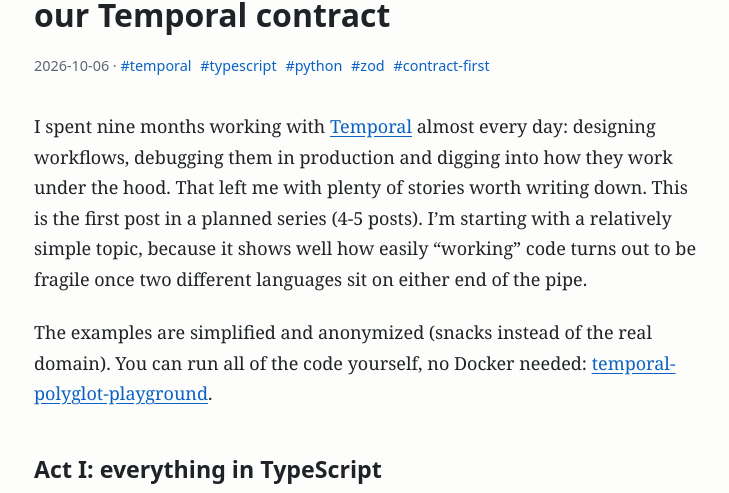
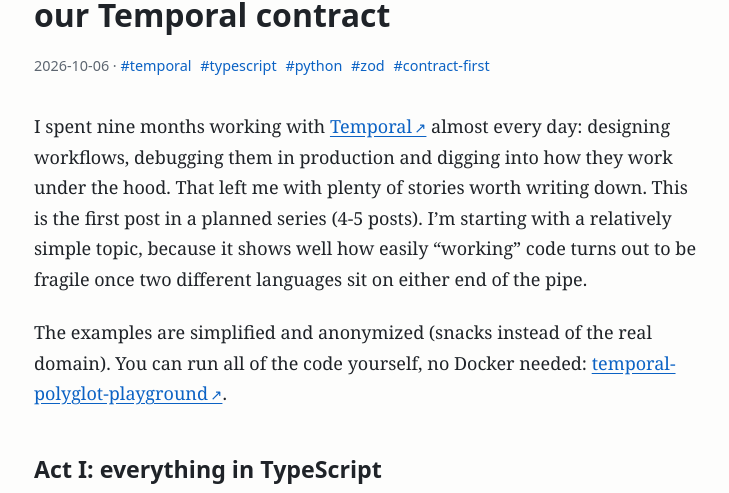
Before and after one commit to jmilkiewicz/jmilkiewicz.github.io, a Jekyll site: the page built from _posts/2026-10-06-temporal-pipe-guarding.md, in a window 1280 px wide. Shown: the part 205-698 px from the top of the page, without its empty margins (274-1003 px from the left). Built offline with Jekyll 4.4.1, drawn with Linux system fonts in a browser that asks for light colours.

Commit message:
Open external links in a new tab
Rewrite absolute links in rendered content to use target="_blank"
rel="noopener" (links to site.url are left as is) and mark them with a
small arrow, so posts keep using plain Markdown links.

Co-Authored-By: Claude Opus 5.5 (1M context) <noreply@anthropic.com>

```diff
--- a/_layouts/default.html
+++ b/_layouts/default.html
@@ -7,7 +7,7 @@
   <div class="wrapper">
     {% include header.html %}
     <main>
-      {{ content }}
+      {% include external-links.html html=content %}
     </main>
     {% include footer.html %}
   </div>
--- a/assets/css/main.scss
+++ b/assets/css/main.scss
@@ -198,3 +198,11 @@ th { background: var(--code-bg); font-weight: 600; }
   .gd { background: var(--hl-deleted-bg); }
   .err { color: inherit; }
 }
+
+// External links open in a new tab (see _includes/external-links.html); mark them.
+main a[target="_blank"]::after {
+  content: "\2009↗";
+  content: "\2009↗" / " (opens in a new tab)";
+  font-size: 0.8em;
+  text-decoration: none;
+}
```
Also changed, not shown: _includes/external-links.html (added, +9 -0 lines).
